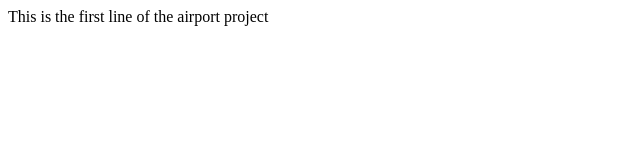
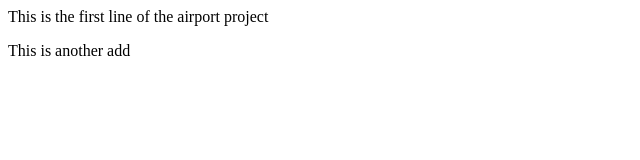
Before and after one commit to Ahmed-Mohsen-2005/Airport-database-management-system, a plain HTML site: page index.html in a window 1280 px wide. Shown: the whole page, without its empty margins (0-640 px from the left). Drawn offline with Linux system fonts and the light colour scheme.

Commit message:
modified

```diff
--- a/index.html
+++ b/index.html
@@ -4,5 +4,6 @@
     </head>
     <body>
         <p>This is the first line of the airport project</p>
+        <p>This is another add</p>
     </body>
 </html>
```
